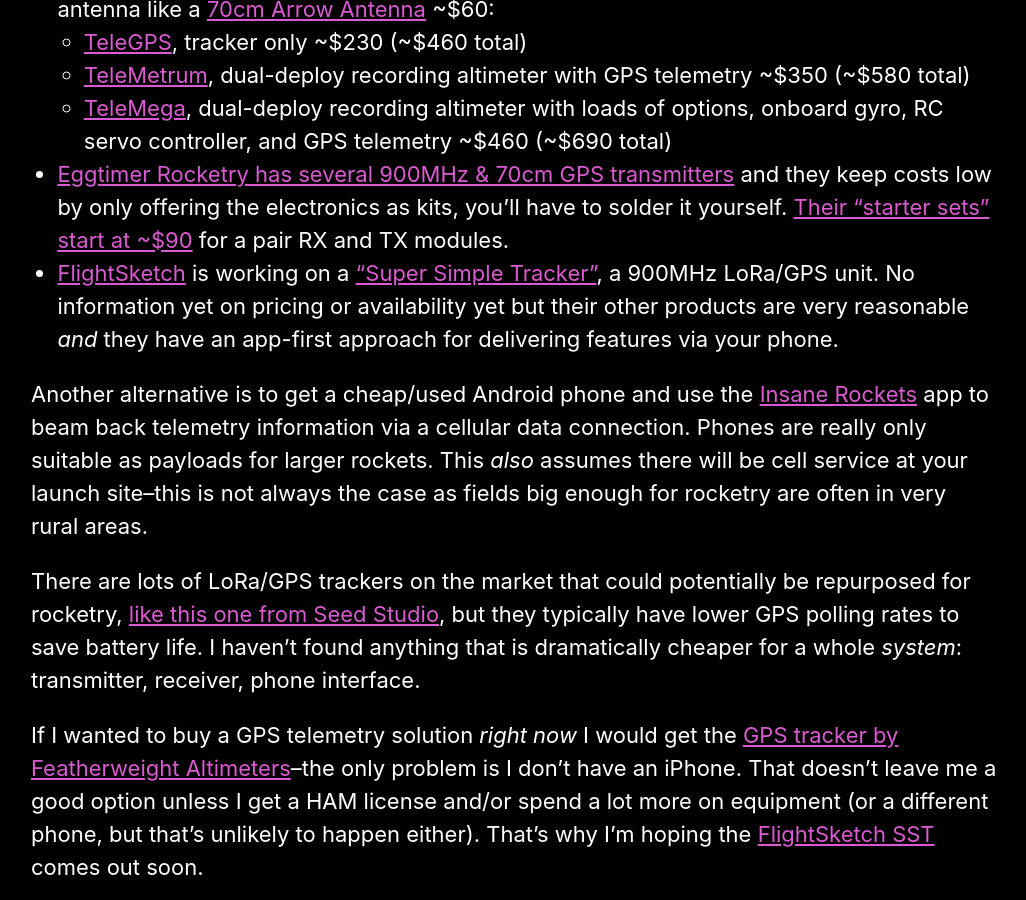
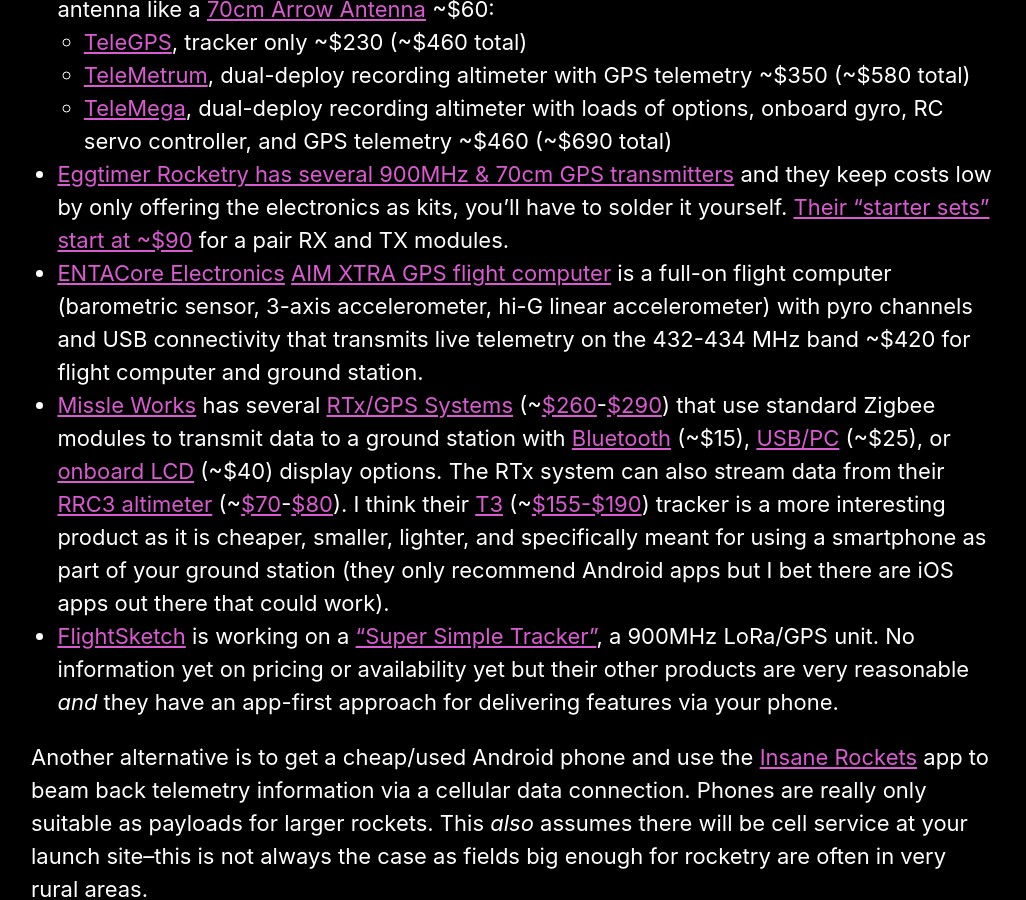
Before and after one commit to rocketlabdelta/rocketlabdelta.com, a Jekyll site: the page built from _posts/2020-02-13-gps-telemetry-in-2020.md, in a window 1280 px wide and 900 px high, scrolled down 2643 px. Shown: the whole window, without its empty margins (125-1151 px from the left). Built offline with Jekyll 4.4.1, drawn with Linux system fonts in a browser that asks for light colours; some of the changed text lies outside the part shown.

Commit message:
Found another vendor with good options

```diff
--- a/_posts/2020-02-13-gps-telemetry-in-2020.md
+++ b/_posts/2020-02-13-gps-telemetry-in-2020.md
@@ -1,6 +1,6 @@
 ---
 title: GPS Telemetry in 2020
-description: "What is the best way to make sure I will find my rocket?"
+description: "What is the best way to make sure you will find your rocket?"
 date: 2020-02-13 08:26 -0500
 categories:  essays
 ---
@@ -62,18 +62,22 @@
   - [TeleMetrum][18], dual-deploy recording altimeter with GPS telemetry ~$350 (~$580 total)
   - [TeleMega][19], dual-deploy recording altimeter with loads of options, onboard gyro, RC servo controller, and GPS telemetry ~$460 (~$690 total)
 - [Eggtimer Rocketry has several 900MHz & 70cm GPS transmitters][20] and they keep costs low by only offering the electronics as kits, you'll have to solder it yourself. [Their "starter sets" start at ~$90][21] for a pair RX and TX modules.
-- [FlightSketch][22] is working on a ["Super Simple Tracker"][23], a 900MHz LoRa/GPS unit. No information yet on pricing or availability yet but their other products are very reasonable _and_ they have an app-first approach for delivering features via your phone.
+- [ENTACore Electronics][22] [AIM XTRA GPS flight computer][23] is a full-on flight computer (barometric sensor, 3-axis accelerometer, hi-G linear accelerometer) with pyro channels and USB connectivity that transmits live telemetry on the 432-434 MHz band ~$420 for flight computer and ground station.
+- [Missle Works][24] has several [RTx/GPS Systems][25] (~[$260][26]-[$290][27]) that use standard Zigbee modules to transmit data to a ground station with [Bluetooth][28] (~$15), [USB/PC][29] (~$25), or [onboard LCD][30] (~$40) display options. The RTx system can also stream data from their [RRC3 altimeter][31] (~[$70][32]-[$80][33]). I think their [T3][34] (~[$155-$190][35]) tracker is a more interesting product as it is cheaper, smaller, lighter, and specifically meant for using a smartphone as part of your ground station (they only recommend Android apps but I bet there are iOS apps out there that could work).
+- [FlightSketch][36] is working on a ["Super Simple Tracker"][37], a 900MHz LoRa/GPS unit. No information yet on pricing or availability yet but their other products are very reasonable _and_ they have an app-first approach for delivering features via your phone.
 
-Another alternative is to get a cheap/used Android phone and use the [Insane Rockets][24] app to beam back telemetry information via a cellular data connection.
+Another alternative is to get a cheap/used Android phone and use the [Insane Rockets][38] app to beam back telemetry information via a cellular data connection.
 Phones are really only suitable as payloads for larger rockets.
 This _also_ assumes there will be cell service at your launch site--this is not always the case as fields big enough for rocketry are often in very rural areas.
 
-There are lots of LoRa/GPS trackers on the market that could potentially be repurposed for rocketry, [like this one from Seed Studio][25], but they typically have lower GPS polling rates to save battery life.
+There are lots of LoRa/GPS trackers on the market that could potentially be repurposed for rocketry, [like this one from Seed Studio][39], but they typically have lower GPS polling rates to save battery life.
 I haven't found anything that is dramatically cheaper for a whole _system_: transmitter, receiver, phone interface.
 
-If I wanted to buy a GPS telemetry solution _right now_ I would get the [GPS tracker by Featherweight Altimeters][10]--the only problem is I don't have an iPhone.
-That doesn't leave me a good option unless I get a HAM license and/or spend a lot more on equipment (or a different phone, but that's unlikely to happen either).
-That's why I'm hoping the [FlightSketch SST][23] comes out soon.
+For my needs (small, light, works with a phone as a ground station), the best options are:
+
+1. [Missile Works T3][34] (RPSMA version with 4.7" rigid 1/2 wave dipole antenna), ~$170
+2. [GPS tracker by Featherweight Altimeters][10], ~$350 (the only problem is I don't have an iPhone)
+3. [FlightSketch SST][37]--only an announced product, not actually available
 
 [^1]: I mean, you could drive it around in a car if you wanted. Assuming you have at least a driver and someone to monitor the ground station. Also, you would need to be able to drive where you needed to go, which is frequently not the case when chasing rockets through farm fields etc.
 
```
Also changed, not shown: other parts of _posts/2020-02-13-gps-telemetry-in-2020.md (+19 -4 lines).
